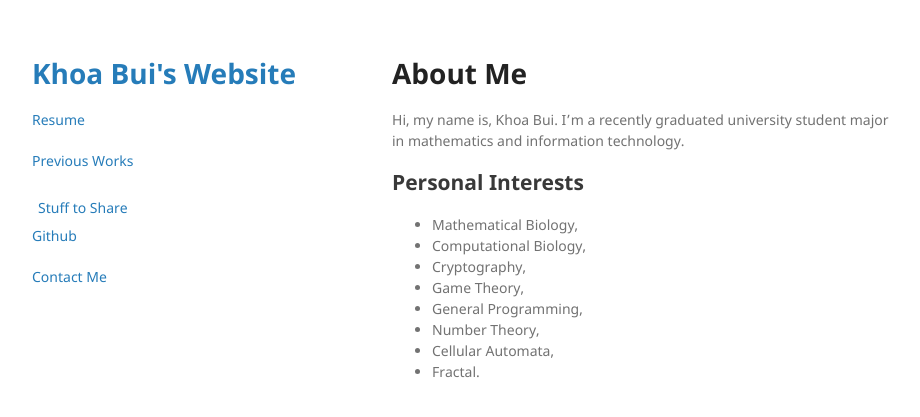
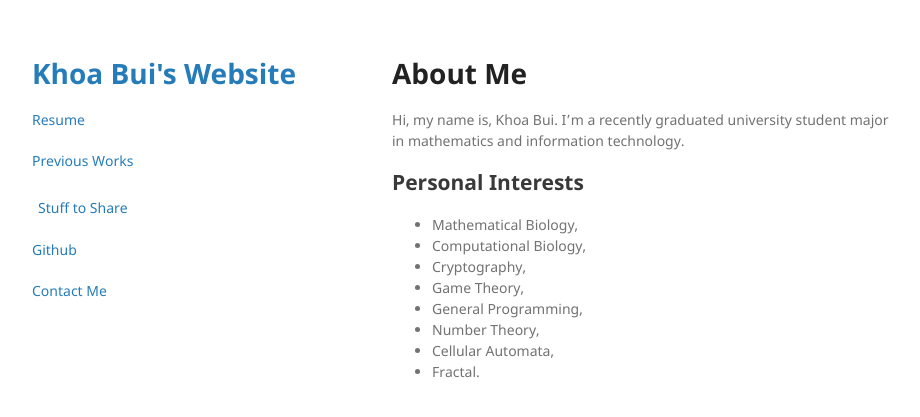
Before and after one commit to khoabuiv/khoabuiv.github.io, a Jekyll site: the page built from index.md, in a window 1280 px wide. Shown: the top 417 px of the page, without its empty margins (178-1098 px from the left). Built offline with Jekyll 4.4.1, drawn with Linux system fonts in a browser that asks for light colours; our own code applies the rules of GitHub Pages for plain Markdown files.

Commit message:
Update jekyll-theme-minimal.scss

```diff
--- a/_sass/jekyll-theme-minimal.scss
+++ b/_sass/jekyll-theme-minimal.scss
@@ -133,7 +133,7 @@ header .dropbtn {
   -webkit-font-smoothing:subpixel-antialiased;
   font: 14px/1.5 "Noto Sans", "Helvetica Neue", Helvetica, Arial, sans-serif;
   padding-top:6px;
-  margin:0 0 6px;
+  margin:0 0 20px;
   border: none;
 }
 
```
